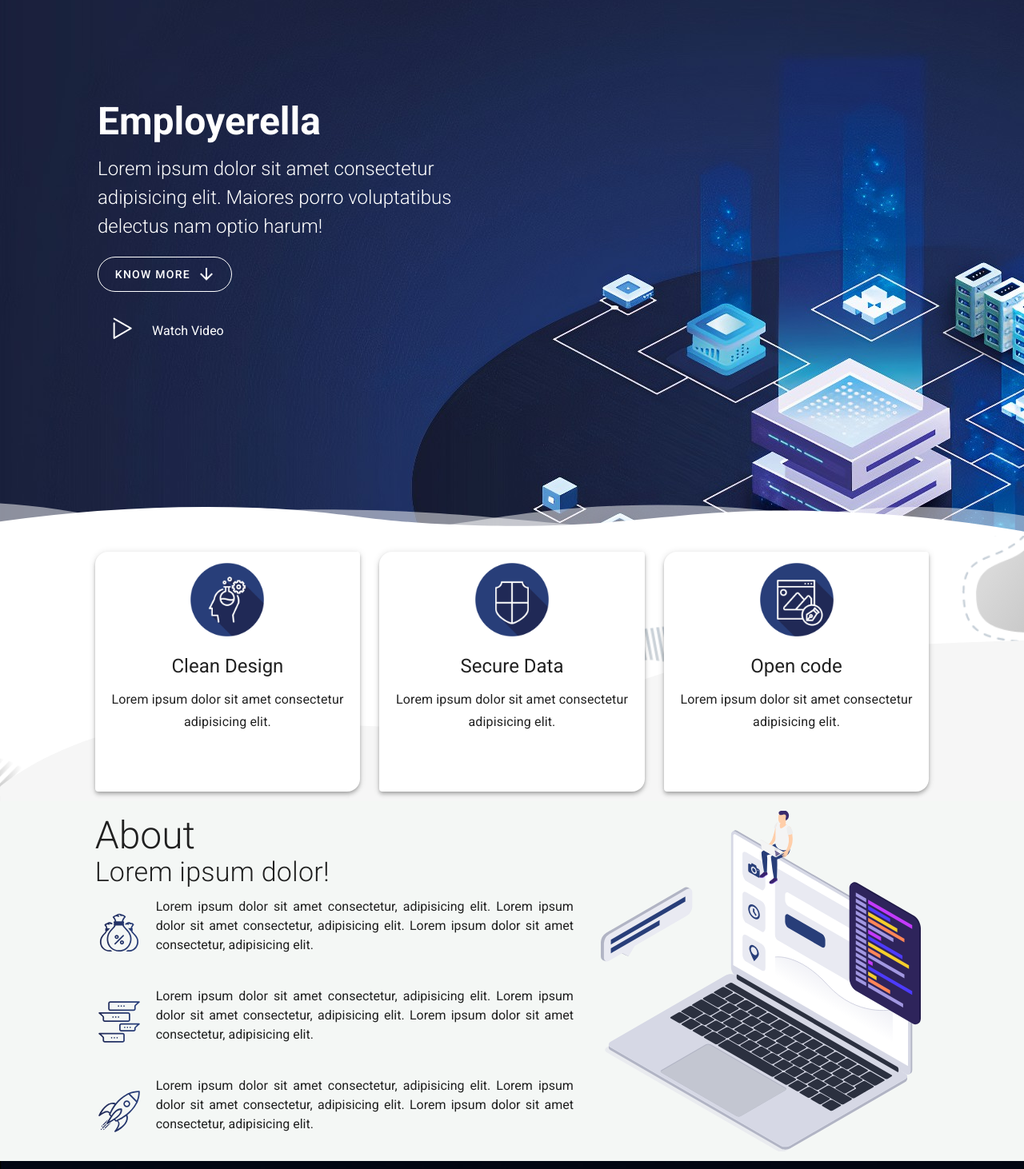
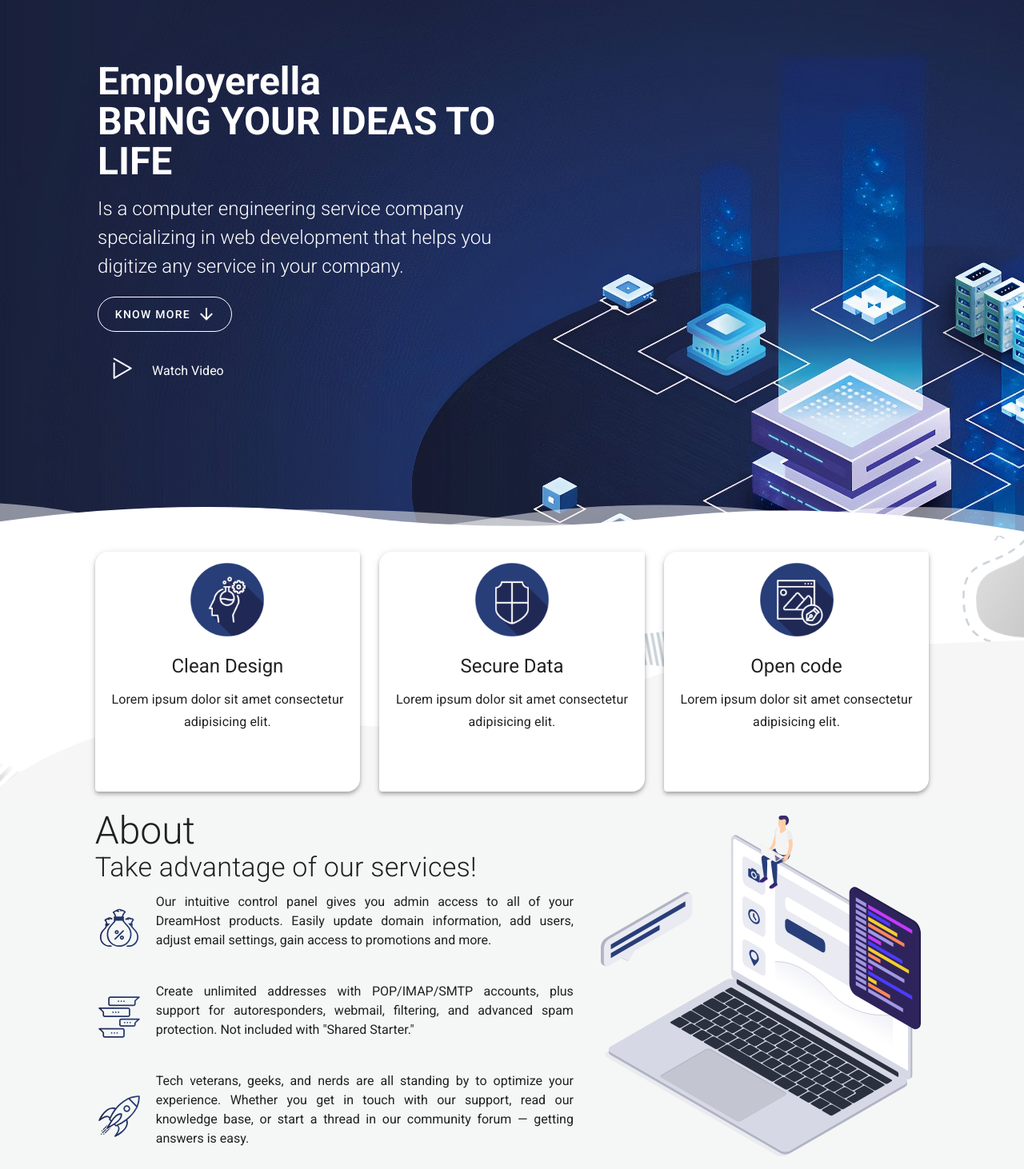
Before and after one commit to brownhm21/VueEmployer, a Vue app: page / in a window 1280 px wide. Shown: the part 80-1542 px from the top of the page at 80% size. Built offline with nearby package versions, Linux system fonts and the light colour scheme; what vue-youtube-embed would draw is missing.

Commit message:
fixing Home Page probs

```diff
--- a/src/components/AboutSection.vue
+++ b/src/components/AboutSection.vue
@@ -7,7 +7,7 @@
               <v-col cols="12" md="7">
                 <h1 class="font-weight-light display-2">About</h1>
                 <h1 class="font-weight-light display-1 mb-3">
-                  Lorem ipsum dolor!
+                  Take advantage of our services!
                 </h1>
                 <v-row>
                   <v-col cols="12" class="d-flex align-center">
@@ -17,9 +17,9 @@
                       class="mr-4"
                     />
                     <p class="text-justify">
-                      Lorem ipsum dolor sit amet consectetur, adipisicing elit.
-                      Lorem ipsum dolor sit amet consectetur, adipisicing elit.
-                      Lorem ipsum dolor sit amet consectetur, adipisicing elit.
+                      Our intuitive control panel gives you admin access to all of your DreamHost products.
+                      Easily update domain information, add users, adjust email settings,
+                      gain access to promotions and more.
                     </p>
                   </v-col>
                   <v-col cols="12" class="d-flex align-center">
@@ -29,9 +29,9 @@
                       class="mr-4"
                     />
                     <p class="text-justify">
-                      Lorem ipsum dolor sit amet consectetur, adipisicing elit.
-                      Lorem ipsum dolor sit amet consectetur, adipisicing elit.
-                      Lorem ipsum dolor sit amet consectetur, adipisicing elit.
+                      Create unlimited addresses with POP/IMAP/SMTP accounts,
+                      plus support for autoresponders, webmail, filtering, and advanced spam protection.
+                      Not included with "Shared Starter."
                     </p>
                   </v-col>
                   <v-col cols="12" class="d-flex align-center">
@@ -41,9 +41,9 @@
                       class="mr-4"
                     />
                     <p class="text-justify">
-                      Lorem ipsum dolor sit amet consectetur, adipisicing elit.
-                      Lorem ipsum dolor sit amet consectetur, adipisicing elit.
-                      Lorem ipsum dolor sit amet consectetur, adipisicing elit.
+                      Tech veterans, geeks, and nerds are all standing by to optimize your experience.
+                       Whether you get in touch with our support, read our knowledge base,
+                        or start a thread in our community forum — getting answers is easy.
                     </p>
                   </v-col>
                 </v-row>
--- a/src/components/ContactSection.vue
+++ b/src/components/ContactSection.vue
@@ -7,18 +7,17 @@
               <v-col cols="12" sm="5">
                 <h1 class="font-weight-light display-1">Contact Us</h1>
                 <h3 class="font-weight-light mt-3">
-                  Lorem ipsum dolor sit amet consectetur adipisicing elit. Iste
-                  explicabo commodi quisquam asperiores dolore ad enim provident
-                  veniam perferendis voluptate, perspiciatis.
+                  Whether you’re stuck or just want some tips on where to start, hit up our experts anytime.
                 </h3>
                 <h3 class="font-weight-light mt-3">
-                  Lorem ipsum dolor sit amet consectetur adipisicing.
+                  Check our details informations and contact Us or send Us Mail
+                  we're waiting ....
                 </h3>
                 <h3 class="font-weight-light mt-3">
-                  Phone Number: +(212) x-xxxx-xxxxx
+                  Phone Number: +(212) 604 44 06 84
                 </h3>
                 <h3 class="font-weight-light">
-                  Email: email@email.com
+                  Email: Browny@servicesmail.com
                 </h3>
               </v-col>
               <v-col cols="12" sm="7">
--- a/src/components/HomeSection.vue
+++ b/src/components/HomeSection.vue
@@ -5,11 +5,11 @@
           <v-col cols="10">
             <v-row align="center" justify="center">
               <v-col cols="12" md="6" xl="8">
-                <h1 class="display-2 font-weight-bold mb-4">Employerella</h1>
+                <h1 class="display-2 font-weight-bold mb-4">Employerella <br />BRING YOUR IDEAS TO LIFE</h1>
                 <h1 class="font-weight-light">
-                  Lorem ipsum dolor sit amet consectetur <br />
-                  adipisicing elit. Maiores porro voluptatibus <br />
-                  delectus nam optio harum!
+                  Is a computer engineering service company  <br />
+                  specializing in web development that helps you <br />
+                  digitize any service in your company.
                 </h1>
                 <v-btn
                   rounded
@@ -134,7 +134,7 @@
     data() {
       return {
         dialog: false,
-        videoId: "i8IvvHJssWE",
+        videoId: "j5-yKhDd64s",
         features: [
           {
             img: require("@/assets/img/icon2.png"),
--- a/src/components/employerAdd.vue
+++ b/src/components/employerAdd.vue
@@ -73,7 +73,7 @@
                             <div class="headline">Jobs</div>
                         </v-col>
                     </v-row>
-                    <v-btn @click="addRow" small text color="primary" class="ml-2">
+                    <v-btn @click="addRow" small text color="primary" class="ml-2" disabled>
                         <v-icon>mdi-briefcase-plus</v-icon>
                         <span>add</span>
                     </v-btn>
@@ -93,7 +93,7 @@
                      prepend-icon="mdi-domain" />
                </v-col>
 
-                        <v-col cols="12" md="4">
+                        <v-col cols="12" md="4" v-if="job.position === 'Trainee'">
                             <v-dialog ref="dialog" v-model="calenderModal" persistent width="290px">
                                 <template v-slot:activator="{ on, attrs }">
                                     <v-text-field v-model="job.dateRange" label="Employment period"
```
